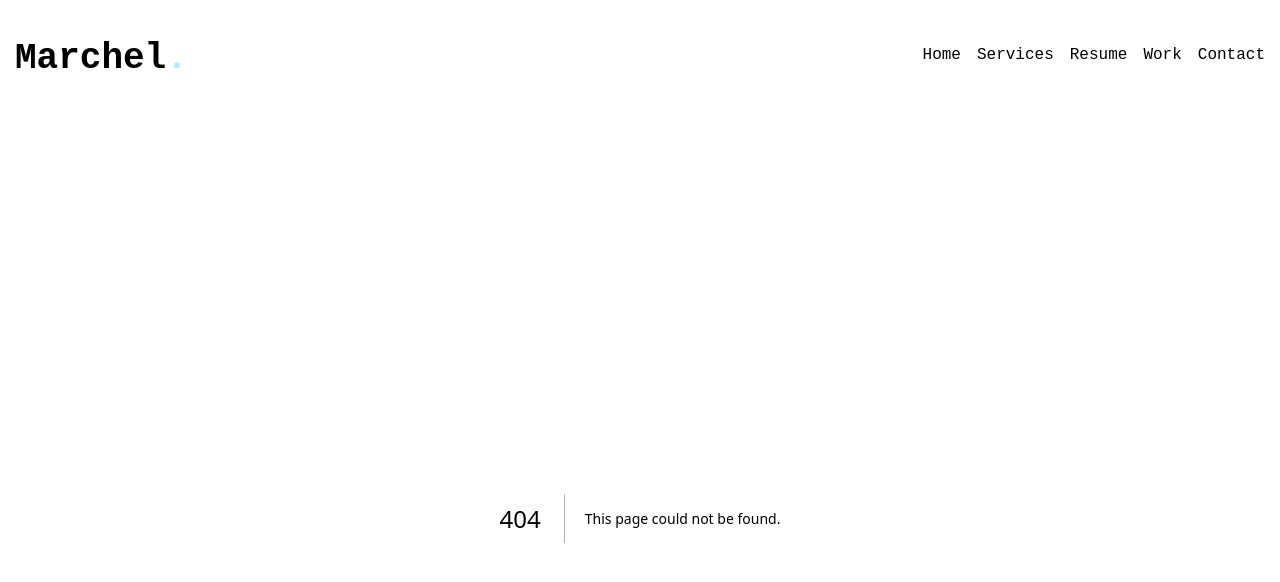
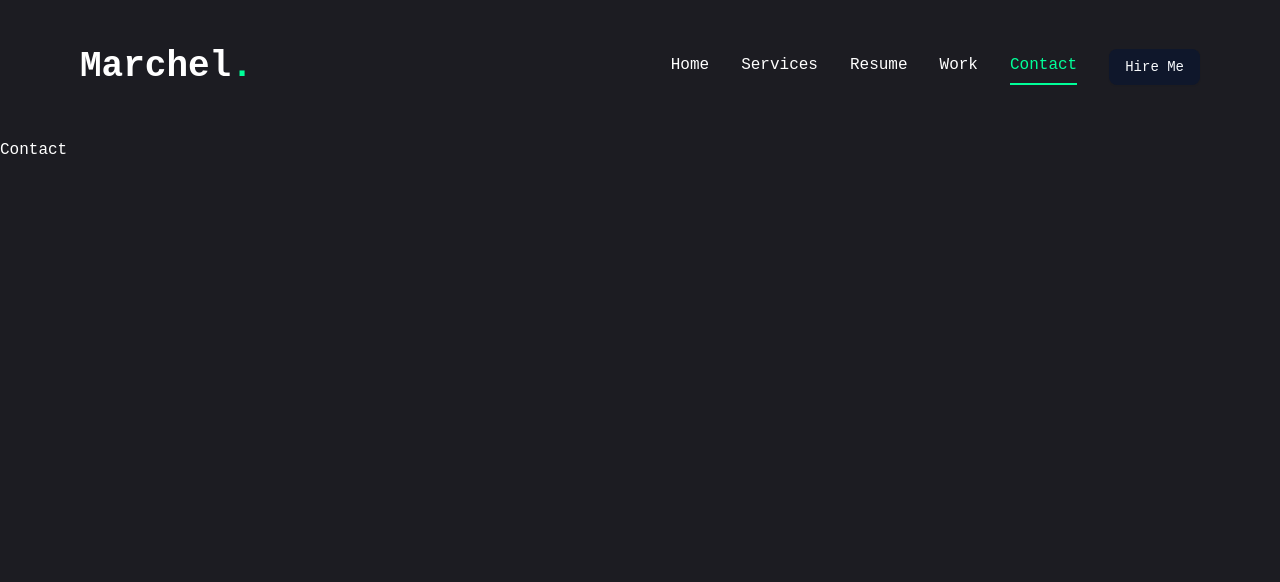
Before and after one commit to MarselCu/my-web-portfolio, a Next.js app: page /contact in a window 1280 px wide. Before the commit this address had no page. Shown: the top 582 px of the page. Built offline with nearby package versions, Linux system fonts and the light colour scheme.

Commit message:
chore: update Header component and adding page for each menu

```diff
--- /dev/null
+++ b/app/contact/page.tsx
@@ -0,0 +1,7 @@
+export default function Contact() {
+    return (
+        <div>
+            <h1>Contact</h1>
+        </div>
+    );
+}
--- a/app/globals.css
+++ b/app/globals.css
@@ -15,10 +15,9 @@
   --breakpoint-xl: 1200px;
 
   /* color pallete */
-  --color-rich-white: #ffffff;
-  --color-rich-dark-blue: #00171f;
-  --color-rich-navy: #003459;
-  --color-rich-soft-blue: #adebff;
+  --color-app-primary: #1c1c22;
+  --color-app-secondary: #00ff99;
+  --color-app-secondary-hover: #00e187;
 
   /* container */
   --padding-container: 15px;
@@ -30,7 +29,7 @@
   }
 
   body {
-    @apply font-jetbrainsMono bg-rich-dark-blue text-rich-white leading-loose;
+    @apply font-jetbrainsMono bg-app-primary text-white leading-loose;
   }
 }
 
--- /dev/null
+++ b/app/resume/page.tsx
@@ -0,0 +1,7 @@
+export default function Resume() {
+    return (
+        <div>
+            <h1>Resume</h1>
+        </div>
+    );
+}
--- /dev/null
+++ b/app/services/page.tsx
@@ -0,0 +1,7 @@
+export default function Services() {
+    return (
+        <div>
+            <h1>Services</h1>
+        </div>
+    );
+}
--- /dev/null
+++ b/app/work/page.tsx
@@ -0,0 +1,7 @@
+export default function Work() {
+    return (
+        <div>
+            <h1>Work</h1>
+        </div>
+    );
+}
--- a/components/Header.tsx
+++ b/components/Header.tsx
@@ -1,4 +1,7 @@
+"use client";
 import Link from "next/link";
+import { Button } from "./ui/button";
+import { usePathname } from "next/navigation";
 
 interface Link {
   link: string;
@@ -29,25 +32,36 @@ const links: Link[] = [
 ];
 
 export default function Header() {
+  const pathName = usePathname();
+
   return (
-    <header className="py-4 xl:py-6">
-      <div className="flex p-[15px] mx-auto justify-between">
-        <section>
-          <Link href="/">
-            <h1 className="text-4xl font-semibold">
-              Marchel<span className="text-rich-soft-blue">.</span>
-            </h1>
-          </Link>
-        </section>
-        <section className="flex gap-4">
-            <nav className="flex gap-4">
-                {
-                    links.map((link, index) => {
-                        return <Link href={link.link} key={index} className="hover:text-rich-soft-blue">{link.name}</Link>
-                    })
-                }
-            </nav>
-        </section>
+    <header className="py-4 xl:py-8">
+      <div className="p-[15px] xl:px-20 mx-auto flex justify-between items-center">
+        <Link href="/">
+          <h1 className="text-4xl font-bold">
+            Marchel<span className="text-app-secondary">.</span>
+          </h1>
+        </Link>
+        <div className="hidden xl:flex gap-8">
+          <nav className="flex gap-8">
+            {links.map((link, index) => {
+              return (
+                <Link
+                  href={link.link}
+                  key={index}
+                  className={`${
+                    pathName === link.link
+                      ? "text-app-secondary border-b-2 border-app-secondary"
+                      : ""
+                  } capitalize font-medium hover:text-app-secondary-hover transition-all duration-300 ease-linear`}
+                >
+                  {link.name}
+                </Link>
+              );
+            })}
+          </nav>
+          <Button className="">Hire Me</Button>
+        </div>
       </div>
     </header>
   );
```
Also changed, not shown: 1 other file (tests, documents, lock files or other folders).
